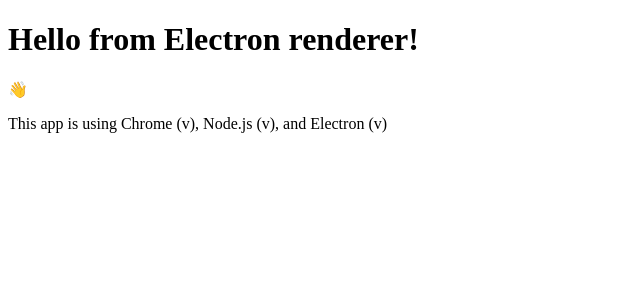
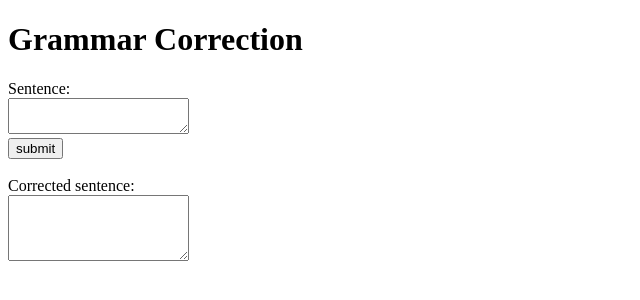
Before and after one commit to Patriolli/frontend, an Electron app: page renderer/index.html in a window 1280 px wide. Shown: the whole page, without its empty margins (0-640 px from the left). Drawn offline with Linux system fonts and the light colour scheme; no server answers.

Commit message:
Set html structure

```diff
--- a/renderer/index.html
+++ b/renderer/index.html
@@ -10,12 +10,26 @@
       http-equiv="X-Content-Security-Policy"
       content="default-src 'self'; script-src 'self'"
     />
-    <title>Hello from Electron renderer!</title>
+    <title>Grammar Correction App</title>
   </head>
   <body>
-    <h1>Hello from Electron renderer!</h1>
-    <p>👋</p>
-    <p id="info"></p>
+
+    <h1>Grammar Correction</h1>
+    <div>
+
+      <form id="form_sentence">
+        <label for="sentence">Sentence:</label><br>
+        <textarea type="text" name="sentence"></textarea><br>
+        <input type="submit" value="submit"><br>
+      </form>
+      <br>
+      <div>
+        <label for="sentence_corrected">Corrected sentence:</label><br>
+        <textarea id="sentence_corrected" rows="4" readonly></textarea>
+      </div>
+
+    </div>
+
   </body>
   <script src="./js/renderer.js"></script>
 </html>
```
